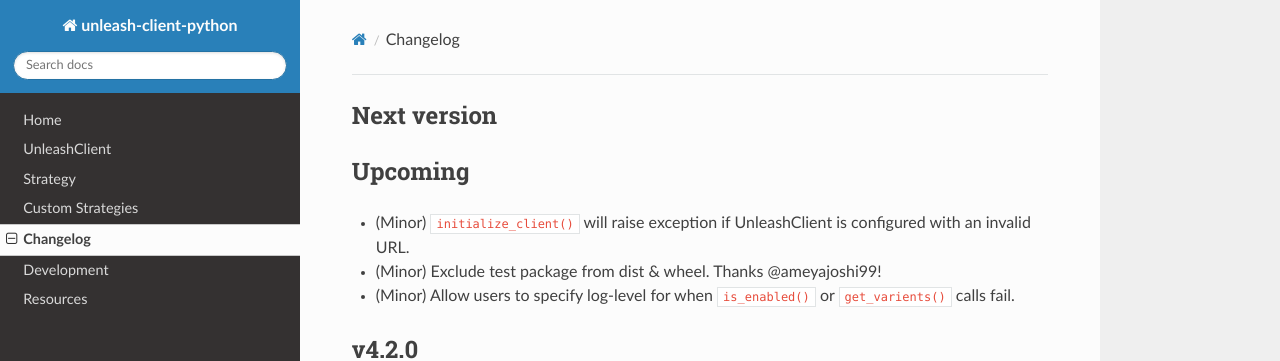
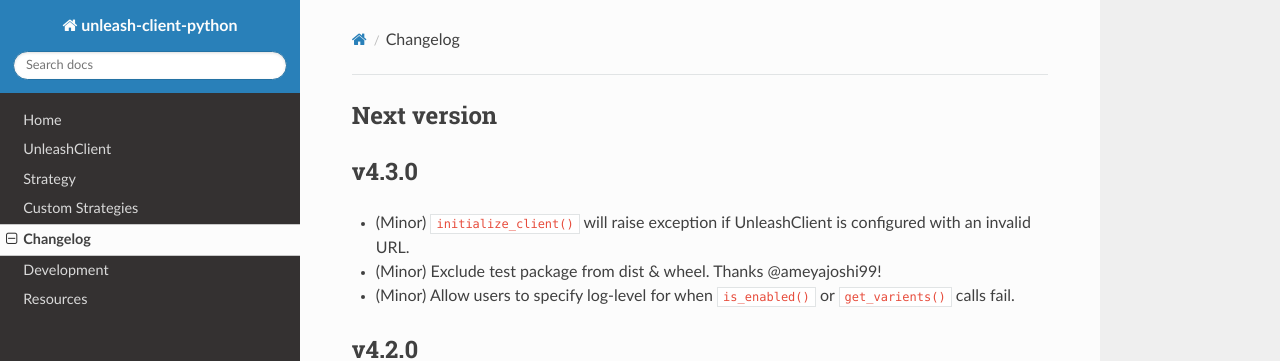
Before and after one commit to Unleash/unleash-client-python, an MkDocs documentation site: the page built from docs/changelog.md, in a window 1280 px wide and 900 px high. Shown: the top 361 px of the window. Built offline with MkDocs 1.6.1, drawn with Linux system fonts in a browser that asks for light colours; nearby versions of some CDN libraries.

Commit message:
Update documents.

```diff
--- a/docs/changelog.md
+++ b/docs/changelog.md
@@ -1,6 +1,6 @@
 ## Next version
 
-## Upcoming
+## v4.3.0
 * (Minor) `initialize_client()` will raise exception if UnleashClient is configured with an invalid URL.
 * (Minor) Exclude test package from dist & wheel.  Thanks @ameyajoshi99!
 * (Minor) Allow users to specify log-level for when `is_enabled()` or `get_varients()` calls fail.
```
